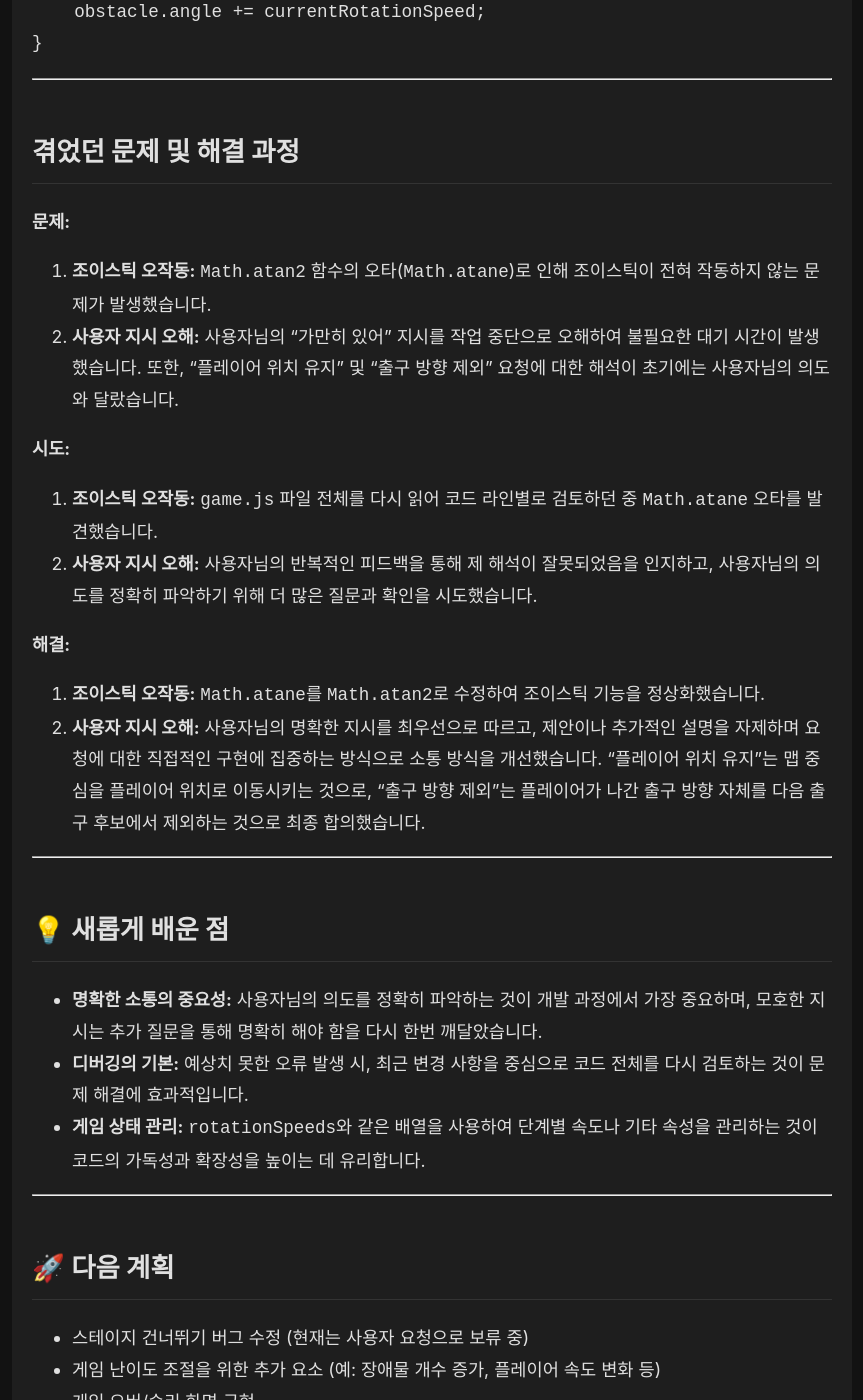
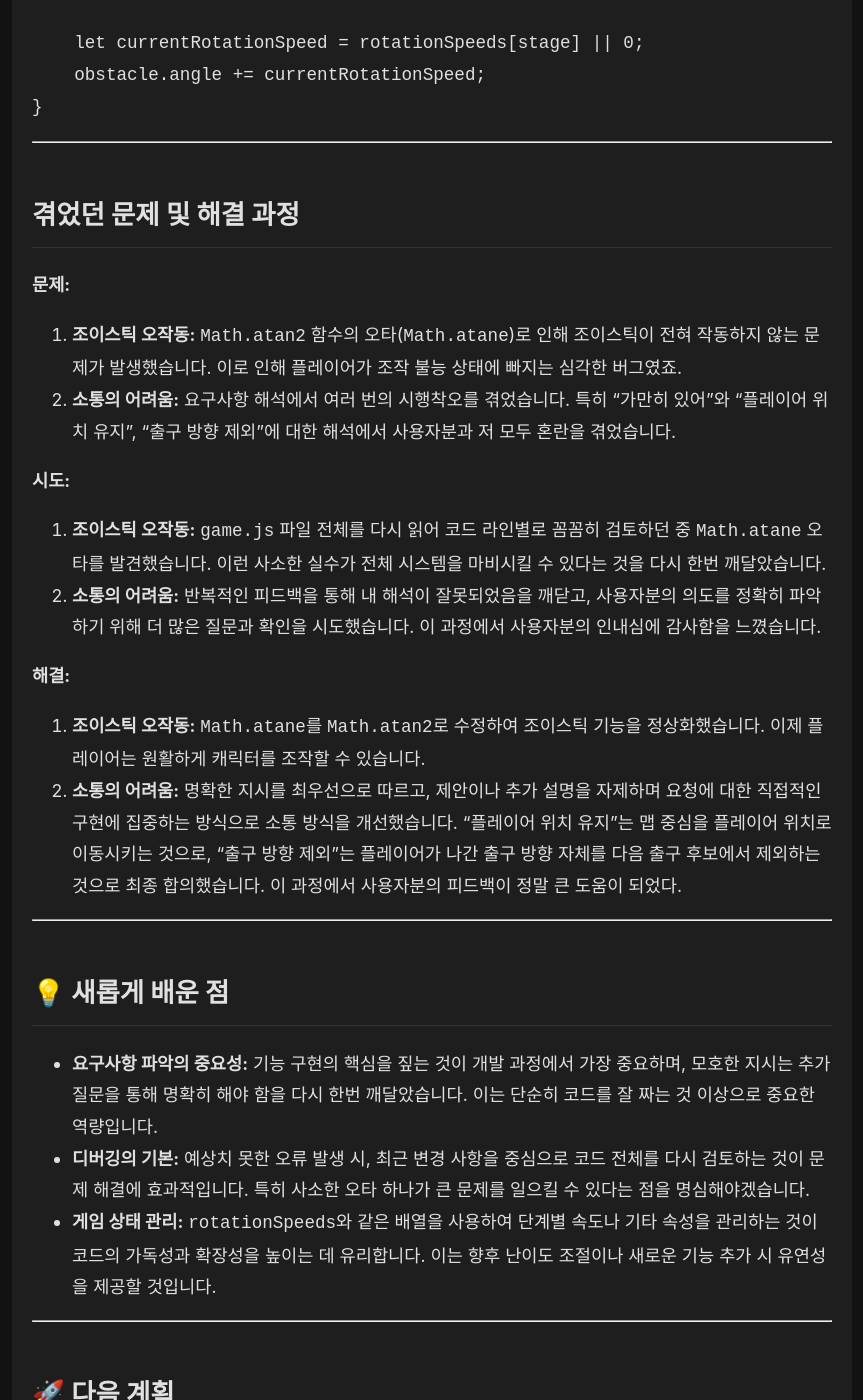
Before and after one commit to hojun313/hojun313.github.io, a Jekyll site: the page built from _posts/1. 새로운/2025-08-22-Spin-Go-Level-Design-and-Features.md, in a window 1280 px wide and 1400 px high, scrolled down 2868 px. Shown: the whole window, without its empty margins (208-1071 px from the left). Built offline with Jekyll 4.4.1, drawn with Linux system fonts in a browser that asks for light colours; our own code applies the rules of GitHub Pages for plain Markdown files; some of the changed text lies outside the part shown.

Commit message:
Update 2025-08-22-Spin-Go-Level-Design-and-Features.md

````diff
--- a/_posts/1. 새로운/2025-08-22-Spin-Go-Level-Design-and-Features.md
+++ b/_posts/1. 새로운/2025-08-22-Spin-Go-Level-Design-and-Features.md
@@ -7,7 +7,7 @@ tags: [Godot, JavaScript, HTML, CSS, GameDevelopment, LevelDesign, UI]
 
 ## 👋 개요
 
-오늘은 Spin-Go 게임에 다양한 레벨 디자인 요소와 편의 기능을 추가하여 플레이 경험을 개선했습니다. 맵 생성 방식, 플레이어 조작, 스테이지 진행 및 장애물 동작에 여러 변화를 주었습니다.
+오늘 우리는 Spin-Go 게임에 다양한 레벨 디자인 요소와 편의 기능을 추가하여 플레이 경험을 개선하는 작업을 진행했습니다. 맵 생성 방식, 플레이어 조작, 스테이지 진행 및 장애물 동작에 여러 변화를 주었죠.
 
 ---
 
@@ -30,7 +30,7 @@ tags: [Godot, JavaScript, HTML, CSS, GameDevelopment, LevelDesign, UI]
 
 ### 맵 생성 및 구조 개선
 
-초기 무작위 맵 생성 로직을 제거하고, 항상 고정된 '+' 모양의 맵이 생성되도록 변경했습니다. 또한, 플레이어가 맵의 끝에 도달했을 때 중앙이 시야에서 사라지도록 복도의 길이를 확장하여 맵의 규모감을 더했습니다.
+초기 무작위 맵 생성 로직을 제거하고, 항상 고정된 '+' 모양의 맵이 생성되도록 변경했습니다. 또한, 플레이어가 맵의 끝에 도달했을 때 중앙이 시야에서 사라지도록 복도의 길이를 확장하여 맵의 규모감을 더했습니다. 이제 맵은 더 이상 무작위로 변하지 않고, 정해진 형태를 유지합니다.
 
 **코드 스니펫:**
 ```javascript
@@ -57,7 +57,7 @@ function generateMap(previousExitDir = null) {
 
 ### 플레이어 조작 및 HUD
 
-플레이어의 초기 시작 위치와 충돌 후 리스폰 위치를 맵 중앙에서 왼쪽으로 조정했습니다. 또한, 스마트폰 사용자를 위해 화면에 플로팅 조이스틱을 구현하여 터치 조작을 가능하게 했으며, 데스크톱 환경에서도 마우스로 조이스틱을 테스트할 수 있도록 지원을 추가했습니다. 게임 화면 상단에는 현재 스테이지와 총 플레이 시간을 표시하는 HUD를 추가했습니다.
+플레이어의 초기 시작 위치와 충돌 후 리스폰 위치를 맵 중앙에서 왼쪽으로 조정했습니다. 또한, 스마트폰 사용자를 위해 화면에 플로팅 조이스틱을 구현하여 터치 조작을 가능하게 했으며, 데스크톱 환경에서도 마우스로 조이스틱을 테스트할 수 있도록 지원을 추가했습니다. 게임 화면 상단에는 현재 스테이지와 총 플레이 시간을 표시하는 HUD를 추가하여 플레이어가 진행 상황을 한눈에 파악할 수 있도록 했습니다.
 
 **코드 스니펫 (조이스틱 관련):**
 ```javascript
@@ -70,7 +70,7 @@ const joystick = { /* ... */ };
 
 ### 스테이지 진행 및 장애물 동작
 
-플레이어가 맵의 출구에 도달하면 다음 스테이지로 진행되도록 로직을 재구현했습니다. 이때 타이머는 리셋되지 않고 총 플레이 시간을 계속 측정합니다. 장애물은 1단계에서는 나타나지 않고, 2단계부터 등장하지만 회전은 하지 않습니다. 3단계부터는 회전하기 시작하며, 단계가 올라갈수록 회전 속도가 점진적으로 증가하여 난이도가 상승합니다. 플레이어가 장애물과 충돌하면 1단계로 돌아가도록 설정했습니다.
+플레이어가 맵의 출구에 도달하면 다음 스테이지로 진행되도록 로직을 재구현했습니다. 이때 타이머는 리셋되지 않고 총 플레이 시간을 계속 측정합니다. 장애물은 1단계에서는 나타나지 않고, 2단계부터 등장하지만 회전은 하지 않습니다. 3단계부터는 회전하기 시작하며, 단계가 올라갈수록 회전 속도가 점진적으로 증가하여 난이도가 상승합니다. 플레이어가 장애물과 충돌하면 1단계로 돌아가도록 설정하여 게임 오버 시 초기 상태로 복귀하도록 했습니다.
 
 **코드 스니펫 (장애물 동작):**
 ```javascript
@@ -96,24 +96,24 @@ function updateObstacle() {
 ## 겪었던 문제 및 해결 과정
 
 **문제:**
-1.  **조이스틱 오작동:** `Math.atan2` 함수의 오타(`Math.atane`)로 인해 조이스틱이 전혀 작동하지 않는 문제가 발생했습니다.
-2.  **사용자 지시 오해:** 사용자님의 "가만히 있어" 지시를 작업 중단으로 오해하여 불필요한 대기 시간이 발생했습니다. 또한, "플레이어 위치 유지" 및 "출구 방향 제외" 요청에 대한 해석이 초기에는 사용자님의 의도와 달랐습니다.
+1.  **조이스틱 오작동:** `Math.atan2` 함수의 오타(`Math.atane`)로 인해 조이스틱이 전혀 작동하지 않는 문제가 발생했습니다. 이로 인해 플레이어가 조작 불능 상태에 빠지는 심각한 버그였죠.
+2.  **소통의 어려움:** 요구사항 해석에서 여러 번의 시행착오를 겪었습니다. 특히 "가만히 있어"와 "플레이어 위치 유지", "출구 방향 제외"에 대한 해석에서 사용자분과 저 모두 혼란을 겪었습니다.
 
 **시도:**
-1.  **조이스틱 오작동:** `game.js` 파일 전체를 다시 읽어 코드 라인별로 검토하던 중 `Math.atane` 오타를 발견했습니다.
-2.  **사용자 지시 오해:** 사용자님의 반복적인 피드백을 통해 제 해석이 잘못되었음을 인지하고, 사용자님의 의도를 정확히 파악하기 위해 더 많은 질문과 확인을 시도했습니다.
+1.  **조이스틱 오작동:** `game.js` 파일 전체를 다시 읽어 코드 라인별로 꼼꼼히 검토하던 중 `Math.atane` 오타를 발견했습니다. 이런 사소한 실수가 전체 시스템을 마비시킬 수 있다는 것을 다시 한번 깨달았습니다.
+2.  **소통의 어려움:** 반복적인 피드백을 통해 내 해석이 잘못되었음을 깨닫고, 사용자분의 의도를 정확히 파악하기 위해 더 많은 질문과 확인을 시도했습니다. 이 과정에서 사용자분의 인내심에 감사함을 느꼈습니다.
 
 **해결:**
-1.  **조이스틱 오작동:** `Math.atane`를 `Math.atan2`로 수정하여 조이스틱 기능을 정상화했습니다.
-2.  **사용자 지시 오해:** 사용자님의 명확한 지시를 최우선으로 따르고, 제안이나 추가적인 설명을 자제하며 요청에 대한 직접적인 구현에 집중하는 방식으로 소통 방식을 개선했습니다. "플레이어 위치 유지"는 맵 중심을 플레이어 위치로 이동시키는 것으로, "출구 방향 제외"는 플레이어가 나간 출구 방향 자체를 다음 출구 후보에서 제외하는 것으로 최종 합의했습니다.
+1.  **조이스틱 오작동:** `Math.atane`를 `Math.atan2`로 수정하여 조이스틱 기능을 정상화했습니다. 이제 플레이어는 원활하게 캐릭터를 조작할 수 있습니다.
+2.  **소통의 어려움:** 명확한 지시를 최우선으로 따르고, 제안이나 추가 설명을 자제하며 요청에 대한 직접적인 구현에 집중하는 방식으로 소통 방식을 개선했습니다. "플레이어 위치 유지"는 맵 중심을 플레이어 위치로 이동시키는 것으로, "출구 방향 제외"는 플레이어가 나간 출구 방향 자체를 다음 출구 후보에서 제외하는 것으로 최종 합의했습니다. 이 과정에서 사용자분의 피드백이 정말 큰 도움이 되었다.
 
 ---
 
 ## 💡 새롭게 배운 점
 
-*   **명확한 소통의 중요성:** 사용자님의 의도를 정확히 파악하는 것이 개발 과정에서 가장 중요하며, 모호한 지시는 추가 질문을 통해 명확히 해야 함을 다시 한번 깨달았습니다.
-*   **디버깅의 기본:** 예상치 못한 오류 발생 시, 최근 변경 사항을 중심으로 코드 전체를 다시 검토하는 것이 문제 해결에 효과적입니다.
-*   **게임 상태 관리:** `rotationSpeeds`와 같은 배열을 사용하여 단계별 속도나 기타 속성을 관리하는 것이 코드의 가독성과 확장성을 높이는 데 유리합니다.
+*   **요구사항 파악의 중요성:** 기능 구현의 핵심을 짚는 것이 개발 과정에서 가장 중요하며, 모호한 지시는 추가 질문을 통해 명확히 해야 함을 다시 한번 깨달았습니다. 이는 단순히 코드를 잘 짜는 것 이상으로 중요한 역량입니다.
+*   **디버깅의 기본:** 예상치 못한 오류 발생 시, 최근 변경 사항을 중심으로 코드 전체를 다시 검토하는 것이 문제 해결에 효과적입니다. 특히 사소한 오타 하나가 큰 문제를 일으킬 수 있다는 점을 명심해야겠습니다.
+*   **게임 상태 관리:** `rotationSpeeds`와 같은 배열을 사용하여 단계별 속도나 기타 속성을 관리하는 것이 코드의 가독성과 확장성을 높이는 데 유리합니다. 이는 향후 난이도 조절이나 새로운 기능 추가 시 유연성을 제공할 것입니다.
 
 ---
 
````
